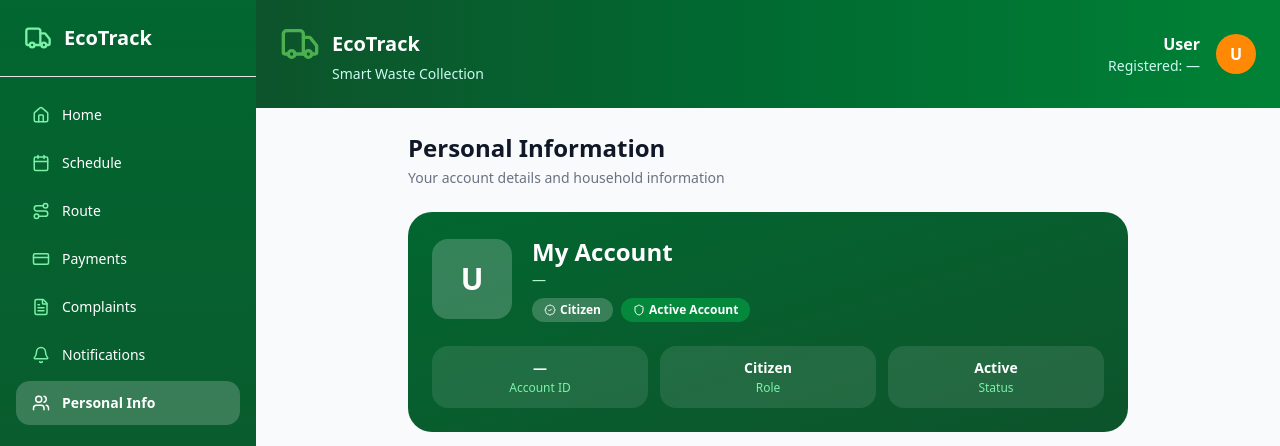
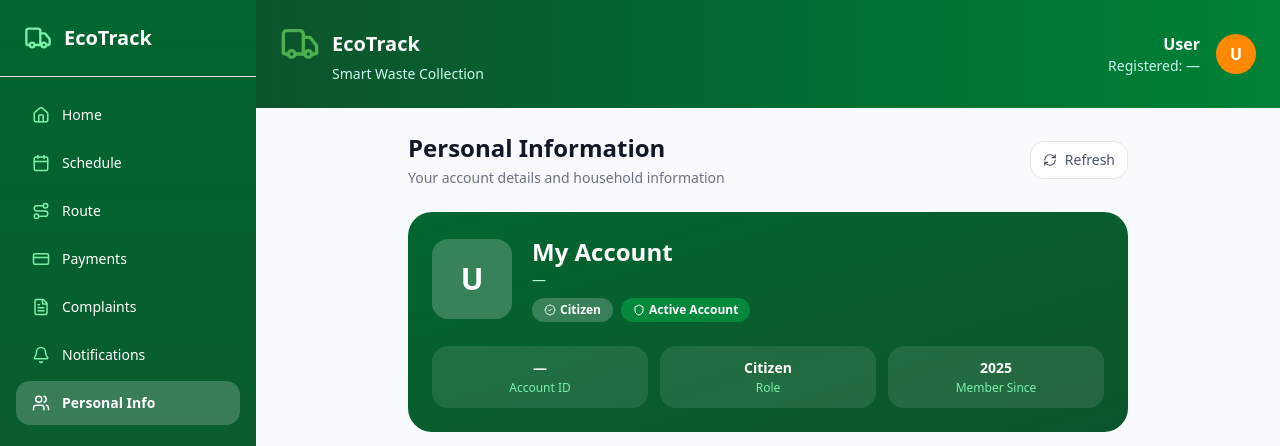
Before and after one commit to graceniyigena34/Waste-collection-management-system, a Next.js app: page /User-Dashboard/Customer in a window 1280 px wide. Shown: the top 446 px of the page. Built offline with nearby package versions, Linux system fonts and the light colour scheme; no server answers.

Commit message:
updated customer page

```diff
--- a/app/User-Dashboard/Customer/page.tsx
+++ b/app/User-Dashboard/Customer/page.tsx
@@ -2,58 +2,21 @@
 
 import React, { useEffect, useState } from 'react';
 import {
-  User, Phone, Mail, MapPin, Calendar, BadgeCheck,
-  Home, Hash, Truck, Shield, Clock,
+  User, Mail, MapPin, BadgeCheck,
+  Home, Hash, Truck, Shield, Clock, Loader2, RefreshCw,
 } from 'lucide-react';
+import { api, type BackendAuthUser } from '@/lib/api-client';
 
-interface UserInfo {
-  fullName: string;
-  email: string;
-  role: string;
-  userId: string;
-}
-
-interface HouseholdDetails {
+interface HouseholdData {
   district: string;
   sector: string;
   cell: string;
   village: string;
-  streetAddress: string;
-  houseType: string;
+  street_address: string;
+  house_type: string;
   residents: string;
+  created_at?: string;
 }
-
-export default function PersonalInfoPage() {
-  const [user, setUser] = useState<UserInfo | null>(null);
-  const [household, setHousehold] = useState<HouseholdDetails | null>(null);
-
-  useEffect(() => {
-    // Load from localStorage
-    try {
-      const raw = localStorage.getItem('user_info');
-      if (raw) setUser(JSON.parse(raw));
-
-      const hraw = localStorage.getItem('household_details');
-      if (hraw) {
-        const h = JSON.parse(hraw);
-        setHousehold({
-          district: h.district || '—',
-          sector: h.sector || '—',
-          cell: h.cell || '—',
-          village: h.village || '—',
-          streetAddress: h.streetAddress || '—',
-          houseType: h.houseType || '—',
-          residents: String(h.residents || '—'),
-        });
-      }
-    } catch {
-      // silent
-    }
-  }, []);
-
-  const initials = user?.fullName
-    ? user.fullName.split(' ').map(n => n[0]).join('').slice(0, 2).toUpperCase()
-    : 'U';
 
 const roleLabel = (role?: string) => {
   if (!role) return 'Citizen';
@@ -64,34 +27,134 @@ export default function PersonalInfoPage() {
   return role;
 };
 
-  const Field = ({ label, value, icon }: { label: string; value: string; icon?: React.ReactNode }) => (
+function Field({ label, value, icon }: { label: string; value: string; icon?: React.ReactNode }) {
+  return (
     <div className="flex items-start gap-3 py-3 border-b border-gray-50 last:border-0">
       {icon && <div className="mt-0.5 text-gray-400 flex-shrink-0">{icon}</div>}
       <div className="flex-1 min-w-0">
         <p className="text-xs text-gray-400 font-medium uppercase tracking-wide">{label}</p>
-        <p className="text-sm font-semibold text-gray-800 mt-0.5 truncate">{value || '—'}</p>
+        <p className="text-sm font-semibold text-gray-800 mt-0.5 break-words">{value || '—'}</p>
       </div>
     </div>
   );
+}
+
+export default function PersonalInfoPage() {
+  const [user, setUser] = useState<BackendAuthUser | null>(null);
+  const [household, setHousehold] = useState<HouseholdData | null>(null);
+  const [loading, setLoading] = useState(true);
+  const [error, setError] = useState('');
+
+  const loadData = async () => {
+    setLoading(true);
+    setError('');
+    try {
+      // Fetch both in parallel
+      const [profileRes, householdRes] = await Promise.allSettled([
+        api.auth.profile(),
+        api.households.me(),
+      ]);
+
+      if (profileRes.status === 'fulfilled') {
+        setUser(profileRes.value);
+      } else {
+        // Fallback to localStorage
+        const raw = localStorage.getItem('user_info');
+        if (raw) {
+          const parsed = JSON.parse(raw) as { fullName?: string; email?: string; role?: string; userId?: string };
+          setUser({
+            id: Number(parsed.userId ?? 0),
+            full_name: parsed.fullName ?? '',
+            email: parsed.email ?? '',
+            role: (parsed.role ?? 'citizen') as BackendAuthUser['role'],
+          });
+        }
+      }
+
+      if (householdRes.status === 'fulfilled') {
+        const h = householdRes.value as { household?: Record<string, string> };
+        const raw = h.household ?? (householdRes.value as Record<string, string>);
+        setHousehold({
+          district: String(raw.district ?? ''),
+          sector: String(raw.sector ?? ''),
+          cell: String(raw.cell ?? ''),
+          village: String(raw.village ?? ''),
+          street_address: String(raw.street_address ?? raw.streetAddress ?? ''),
+          house_type: String(raw.house_type ?? raw.houseType ?? ''),
+          residents: String(raw.residents ?? ''),
+          created_at: String(raw.created_at ?? ''),
+        });
+      } else {
+        // Fallback to localStorage
+        const hraw = localStorage.getItem('household_details');
+        if (hraw) {
+          const h = JSON.parse(hraw) as Record<string, string>;
+          setHousehold({
+            district: h.district ?? '',
+            sector: h.sector ?? '',
+            cell: h.cell ?? '',
+            village: h.village ?? '',
+            street_address: h.streetAddress ?? h.street_address ?? '',
+            house_type: h.houseType ?? h.house_type ?? '',
+            residents: String(h.residents ?? ''),
+          });
+        }
+      }
+    } catch (err) {
+      setError(err instanceof Error ? err.message : 'Failed to load profile data.');
+    } finally {
+      setLoading(false);
+    }
+  };
+
+  useEffect(() => { void loadData(); }, []);
+
+  const initials = user?.full_name
+    ? user.full_name.split(' ').map(n => n[0]).join('').slice(0, 2).toUpperCase()
+    : 'U';
+
+  const memberSince = household?.created_at
+    ? new Date(household.created_at).getFullYear().toString()
+    : user?.created_at
+    ? new Date(user.created_at).getFullYear().toString()
+    : '2025';
+
+  if (loading) {
+    return (
+      <div className="flex items-center justify-center min-h-[60vh]">
+        <Loader2 size={32} className="animate-spin text-green-600" />
+      </div>
+    );
+  }
 
   return (
     <div className="p-4 sm:p-6 max-w-3xl mx-auto space-y-6">
 
-      {/* Page header */}
+      <div className="flex items-center justify-between">
         <div>
           <h1 className="text-2xl font-bold text-gray-900">Personal Information</h1>
           <p className="text-gray-500 text-sm mt-1">Your account details and household information</p>
         </div>
+        <button
+          onClick={() => void loadData()}
+          className="inline-flex items-center gap-2 rounded-xl border border-gray-200 bg-white px-3 py-2 text-sm font-medium text-gray-600 hover:bg-gray-50 transition"
+        >
+          <RefreshCw size={14} /> Refresh
+        </button>
+      </div>
 
-      {/* Profile card */}
+      {error && (
+        <div className="rounded-xl border border-red-100 bg-red-50 p-4 text-sm text-red-700">{error}</div>
+      )}
+
+      {/* Profile hero card */}
       <div className="bg-gradient-to-br from-green-800 to-green-900 rounded-3xl p-6 text-white">
         <div className="flex items-center gap-5">
-          {/* Avatar */}
           <div className="w-20 h-20 bg-white/20 rounded-2xl flex items-center justify-center text-3xl font-bold text-white flex-shrink-0">
             {initials}
           </div>
           <div className="flex-1 min-w-0">
-            <h2 className="text-2xl font-bold truncate">{user?.fullName || 'My Account'}</h2>
+            <h2 className="text-2xl font-bold truncate">{user?.full_name || 'My Account'}</h2>
             <p className="text-green-200 text-sm mt-0.5 truncate">{user?.email || '—'}</p>
             <div className="flex items-center gap-2 mt-2 flex-wrap">
               <span className="flex items-center gap-1 bg-white/20 text-white text-xs font-semibold px-3 py-1 rounded-full">
@@ -104,12 +167,11 @@ export default function PersonalInfoPage() {
           </div>
         </div>
 
-        {/* Quick stats */}
         <div className="grid grid-cols-3 gap-3 mt-6">
           {[
-            { label: 'Account ID', value: user?.userId ? `#${user.userId}` : '—' },
+            { label: 'Account ID', value: user?.id ? `#${user.id}` : '—' },
             { label: 'Role', value: roleLabel(user?.role) },
-            { label: 'Status', value: 'Active' },
+            { label: 'Member Since', value: memberSince },
           ].map(s => (
             <div key={s.label} className="bg-white/10 rounded-2xl p-3 text-center">
               <p className="text-white font-bold text-sm truncate">{s.value}</p>
@@ -129,12 +191,10 @@ export default function PersonalInfoPage() {
             </div>
             <h3 className="font-bold text-gray-800">Contact Information</h3>
           </div>
-          <div className="space-y-0">
-            <Field label="Full Name" value={user?.fullName || '—'} icon={<User size={15} />} />
-            <Field label="Email Address" value={user?.email || '—'} icon={<Mail size={15} />} />
-            <Field label="Account ID" value={user?.userId ? `#${user.userId}` : '—'} icon={<Hash size={15} />} />
+          <Field label="Full Name" value={user?.full_name ?? '—'} icon={<User size={15} />} />
+          <Field label="Email Address" value={user?.email ?? '—'} icon={<Mail size={15} />} />
+          <Field label="Account ID" value={user?.id ? `#${user.id}` : '—'} icon={<Hash size={15} />} />
           <Field label="Role" value={roleLabel(user?.role)} icon={<BadgeCheck size={15} />} />
-          </div>
         </div>
 
         {/* Account Details */}
@@ -145,12 +205,10 @@ export default function PersonalInfoPage() {
             </div>
             <h3 className="font-bold text-gray-800">Account Details</h3>
           </div>
-          <div className="space-y-0">
           <Field label="Account Status" value="Active" icon={<BadgeCheck size={15} />} />
           <Field label="Service Type" value="Household Waste Collection" icon={<Truck size={15} />} />
           <Field label="Collection Zone" value={household?.district || '—'} icon={<MapPin size={15} />} />
-            <Field label="Member Since" value="2025" icon={<Clock size={15} />} />
-          </div>
+          <Field label="Member Since" value={memberSince} icon={<Clock size={15} />} />
         </div>
 
         {/* Household Location */}
@@ -170,12 +228,12 @@ export default function PersonalInfoPage() {
               </a>
             </div>
           ) : (
-            <div className="space-y-0">
+            <>
               <Field label="District" value={household.district} icon={<MapPin size={15} />} />
               <Field label="Sector" value={household.sector} icon={<MapPin size={15} />} />
               <Field label="Cell" value={household.cell} icon={<MapPin size={15} />} />
               <Field label="Village" value={household.village} icon={<MapPin size={15} />} />
-            </div>
+            </>
           )}
         </div>
 
@@ -193,11 +251,11 @@ export default function PersonalInfoPage() {
               <p className="text-sm text-gray-400">No address details found.</p>
             </div>
           ) : (
-            <div className="space-y-0">
-              <Field label="Street Address" value={household.streetAddress} icon={<Home size={15} />} />
-              <Field label="House Type" value={household.houseType} icon={<Home size={15} />} />
+            <>
+              <Field label="Street Address" value={household.street_address} icon={<Home size={15} />} />
+              <Field label="House Type" value={household.house_type} icon={<Home size={15} />} />
               <Field label="Number of Residents" value={household.residents} icon={<User size={15} />} />
-            </div>
+            </>
           )}
         </div>
 
@@ -209,7 +267,8 @@ export default function PersonalInfoPage() {
         <div>
           <p className="text-sm font-semibold text-blue-800">Read-only profile</p>
           <p className="text-xs text-blue-600 mt-0.5">
-            Your personal information is managed by EcoTrack. To update your name, email, or household details, please contact support at <span className="font-semibold">support@ecotrack.rw</span>.
+            Your personal information is managed by EcoTrack. To update your name, email, or household details, please contact support at{' '}
+            <span className="font-semibold">support@ecotrack.rw</span>.
           </p>
         </div>
       </div>
```
Lines whose indentation alone changed are shown as unchanged.
